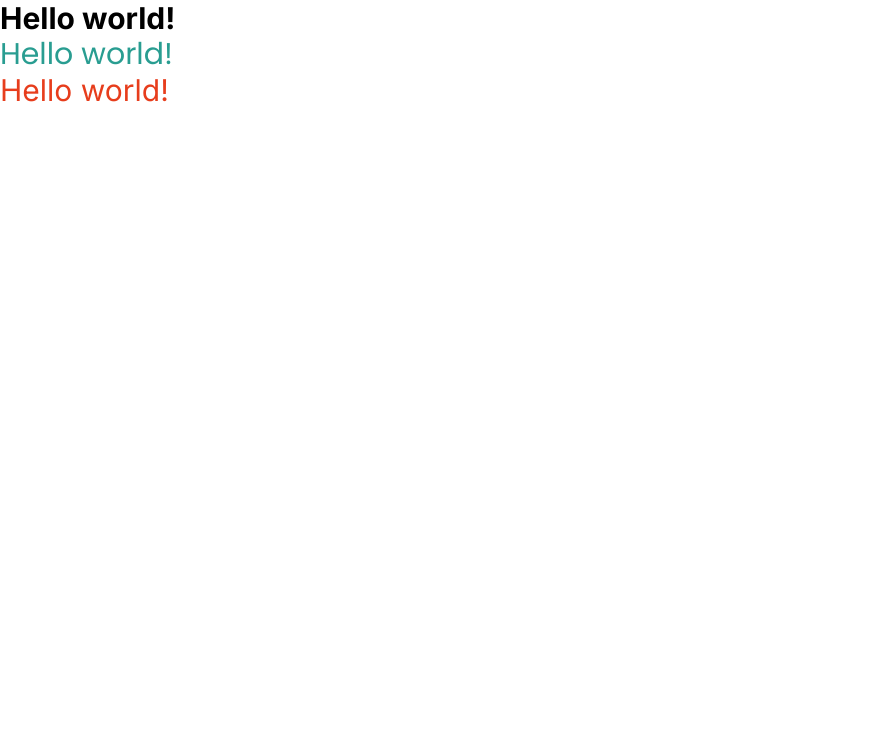
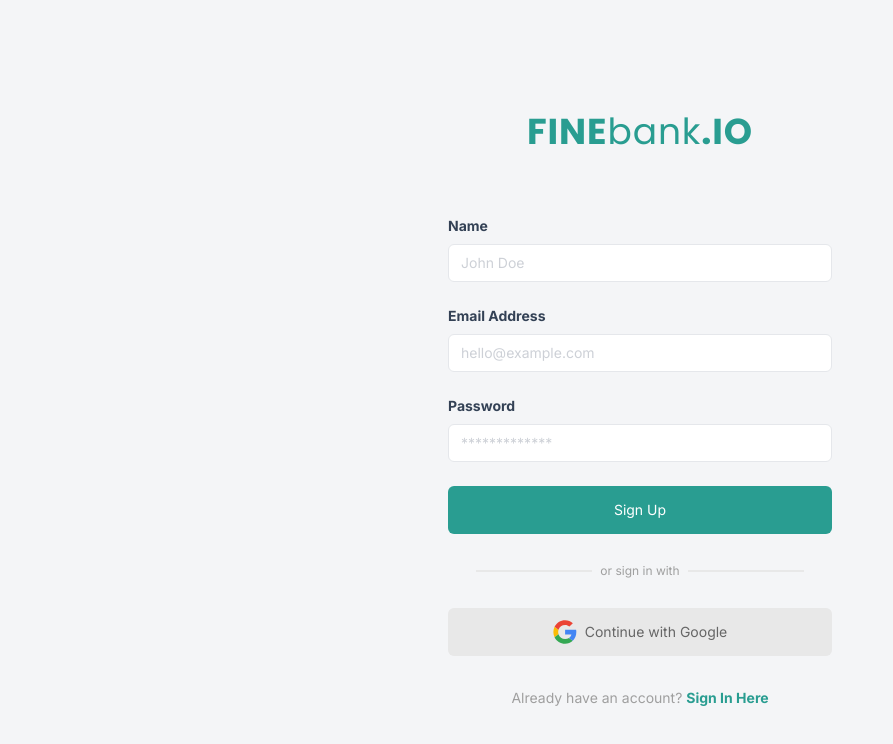
Before and after one commit to GabrielIndrawan/proyek-app-react, a React (Vite) app: page / in a window 1280 px wide. Shown: the top 744 px of the page, without its empty margins (0-893 px from the left). Built offline with nearby package versions, Linux system fonts and the light colour scheme.

Commit message:
membuat pages components

```diff
--- a/index.html
+++ b/index.html
@@ -4,7 +4,7 @@
     <meta charset="UTF-8" />
     <link rel="icon" type="image/svg+xml" href="/vite.svg" />
     <meta name="viewport" content="width=device-width, initial-scale=1.0" />
-    <title>Vite + React</title>
+    <title>Finebank.Io</title>
   </head>
   <body class="font-body">
     <div id="root"></div>
--- a/src/App.jsx
+++ b/src/App.jsx
@@ -1,17 +1,10 @@
-function App() {
+
+import SignUp from "./pages/signUp";
+
+const App = () => {
   return (
-	  <>
-	    <h1 className="text-3xl font-bold">
-	      Hello world!
-	    </h1>
-      <h1 className="text-3xl font-poppins text-primary">
-	      Hello world!
-	    </h1>
-      <h1 className="text-3xl text-special-green">
-	      Hello world!
-	    </h1>
-	  </>
-  )
-}
+    <SignUp/>
+  );
+};
 
-export default App
+export default App;
--- a/src/components/button.jsx
+++ b/src/components/button.jsx
@@ -1,10 +1,10 @@
 /* eslint-disable react/prop-types */
 
 const Button = (props) => {
-    const { children, variant = "bg-black" } = props;
+    const { children, variant = "bg-primary w-full text-white" } = props;
 
     return (
-      <button className={`h-10 px-6 rounded-md text-sm ${variant}`} type="submit">
+      <button className={`h-12 rounded-md text-sm ${variant}`} type="submit">
         {children}
       </button>
     );
--- /dev/null
+++ b/src/fragments/formSignIn.jsx
@@ -0,0 +1,25 @@
+import Button from "../components/button"
+import Checkbox from "../components/checkbox"
+import LabeledInput from "../components/labeledinput"
+
+const FormSignIn = () =>
+  {
+    return (
+    <div className="mt-16">
+          <form action="">
+            <div className="mb-6">
+              <LabeledInput type="email" name="email" label ="email" placeholder="hello@example.com"/>
+            </div>
+            <div className="mb-6">
+              <LabeledInput type="password" name="password" label="password" placeholder="hello@example.com"/>
+            </div>
+            <div className="mb-3">
+              <Checkbox label="Keep me signed In"/>
+            </div>
+            <Button>Login</Button>
+          </form>
+        </div>
+    );
+  };
+
+export default FormSignIn;
--- /dev/null
+++ b/src/fragments/formSignUp.jsx
@@ -0,0 +1,38 @@
+import Button from "../components/Button";
+import LabeledInput from "../components/LabeledInput";
+
+const FormSignUp = () => {
+  return (
+    <form action="">
+      <div className="mb-6">
+        <LabeledInput
+          label="Name"
+          type="text"
+          placeholder="John Doe"
+          name="name"
+        />
+      </div>
+      <div className="mb-6">
+        <LabeledInput
+          label="Email Address"
+          type="email"
+          placeholder="hello@example.com"
+          name="email"
+        />
+      </div>
+      <div className="mb-6">
+        <LabeledInput
+          label="Password"
+          type="password"
+          placeholder="*************"
+          name="password"
+        />
+      </div>
+      <Button variant="bg-primary w-full text-white" type="submit">
+        Sign Up
+      </Button>
+    </form>
+  );
+};
+
+export default FormSignUp;
--- /dev/null
+++ b/src/layouts/Authlayout.jsx
@@ -0,0 +1,108 @@
+/* eslint-disable react/prop-types */
+
+import Logo from "../components/logo"
+
+const Authlayout = (props) => {
+    const {children, type} = props;
+  return (
+    <div className="flex justify-center min-h-screen items-center bg-special-mainBg">
+      {/* container start */}
+      <div className="w-full max-w-sm">
+        {/* logo start */}
+        <Logo/>
+        {/* logo end */}
+        {/* form start */}
+        <div className="mt-16">{children}</div>
+        {/* form end */}
+        {/* teks start */}
+        <div className="my-9 px-7 flex justify-center text-xs text-gray-03 items-center flex-col static">
+          <div className="border border-gray-05 w-full"></div>
+          <div className="px-2 bg-special-mainBg absolute"> or sign in with</div>
+        </div>
+        {/* teks end */}
+        {/* sign in with google start */}
+        <div className="mb-8">
+          <button
+            className="h-12 flex items-center justify-center rounded-md text-sm w-full bg-gray-05 text-gray-01"
+            type="button"
+          >
+            <svg
+              className="h-6 w-6 mr-2"
+              xmlns="http://www.w3.org/2000/svg"
+              width="800px"
+              height="800px"
+              viewBox="-0.5 0 48 48"
+              version="1.1"
+            >
+              {" "}
+              <title>Google-color</title> <desc>Created with Sketch.</desc>{" "}
+              <defs> </defs>{" "}
+              <g
+                id="Icons"
+                stroke="none"
+                strokeWidth="1"
+                fill="none"
+                fillRule="evenodd"
+              >
+                {" "}
+                <g id="Color-" transform="translate(-401.000000, -860.000000)">
+                  {" "}
+                  <g id="Google" transform="translate(401.000000, 860.000000)">
+                    {" "}
+                    <path
+                      d="M9.82727273,24 C9.82727273,22.4757333 10.0804318,21.0144 10.5322727,19.6437333 L2.62345455,13.6042667 C1.08206818,16.7338667 0.213636364,20.2602667 0.213636364,24 C0.213636364,27.7365333 1.081,31.2608 2.62025,34.3882667 L10.5247955,28.3370667 C10.0772273,26.9728 9.82727273,25.5168 9.82727273,24"
+                      id="Fill-1"
+                      fill="#FBBC05"
+                    >
+                      {" "}
+                    </path>{" "}
+                    <path
+                      d="M23.7136364,10.1333333 C27.025,10.1333333 30.0159091,11.3066667 32.3659091,13.2266667 L39.2022727,6.4 C35.0363636,2.77333333 29.6954545,0.533333333 23.7136364,0.533333333 C14.4268636,0.533333333 6.44540909,5.84426667 2.62345455,13.6042667 L10.5322727,19.6437333 C12.3545909,14.112 17.5491591,10.1333333 23.7136364,10.1333333"
+                      id="Fill-2"
+                      fill="#EB4335"
+                    >
+                      {" "}
+                    </path>{" "}
+                    <path
+                      d="M23.7136364,37.8666667 C17.5491591,37.8666667 12.3545909,33.888 10.5322727,28.3562667 L2.62345455,34.3946667 C6.44540909,42.1557333 14.4268636,47.4666667 23.7136364,47.4666667 C29.4455,47.4666667 34.9177955,45.4314667 39.0249545,41.6181333 L31.5177727,35.8144 C29.3995682,37.1488 26.7323182,37.8666667 23.7136364,37.8666667"
+                      id="Fill-3"
+                      fill="#34A853"
+                    >
+                      {" "}
+                    </path>{" "}
+                    <path
+                      d="M46.1454545,24 C46.1454545,22.6133333 45.9318182,21.12 45.6113636,19.7333333 L23.7136364,19.7333333 L23.7136364,28.8 L36.3181818,28.8 C35.6879545,31.8912 33.9724545,34.2677333 31.5177727,35.8144 L39.0249545,41.6181333 C43.3393409,37.6138667 46.1454545,31.6490667 46.1454545,24"
+                      id="Fill-4"
+                      fill="#4285F4"
+                    >
+                      {" "}
+                    </path>{" "}
+                  </g>{" "}
+                </g>{" "}
+              </g>{" "}
+            </svg>
+            <span>Continue with Google</span>
+          </button>
+        </div>
+        {/* sign in with google end */}
+        {/* link start */}
+        <div className="flex justify-center">
+        {type == "sign up" ? (
+    <>
+      <span className="text-sm text-gray-03">
+        Already have an account?&nbsp;
+      </span>
+      <a className="text-primary text-sm font-bold">Sign In Here</a>
+    </>
+  ) : (
+    <a className="text-primary text-sm font-bold">Create an account</a>
+  )}
+</div>
+        {/* link end */}
+      </div>
+      {/* container end */}
+    </div>
+  )
+}
+
+export default Authlayout
--- /dev/null
+++ b/src/pages/signIn.jsx
@@ -0,0 +1,12 @@
+import FormSignIn from "../fragments/formSignIn"
+import Authlayout from "../layouts/Authlayout"
+
+const SignIn = () => {
+    return (
+    <Authlayout type="sign in">
+        <FormSignIn/>
+    </Authlayout>
+    )
+}
+
+export default SignIn
--- /dev/null
+++ b/src/pages/signUp.jsx
@@ -0,0 +1,12 @@
+import FormSignUp from "../Fragments/FormSignUp";
+import Authlayout from "../Layouts/Authlayout";
+
+const SignUp = () => {
+  return (
+    <Authlayout type="sign up">
+      <FormSignUp/>
+    </Authlayout>
+  );
+};
+
+export default SignUp
```
Also changed, not shown: jsconfig.json (added, +7 -0 lines).
